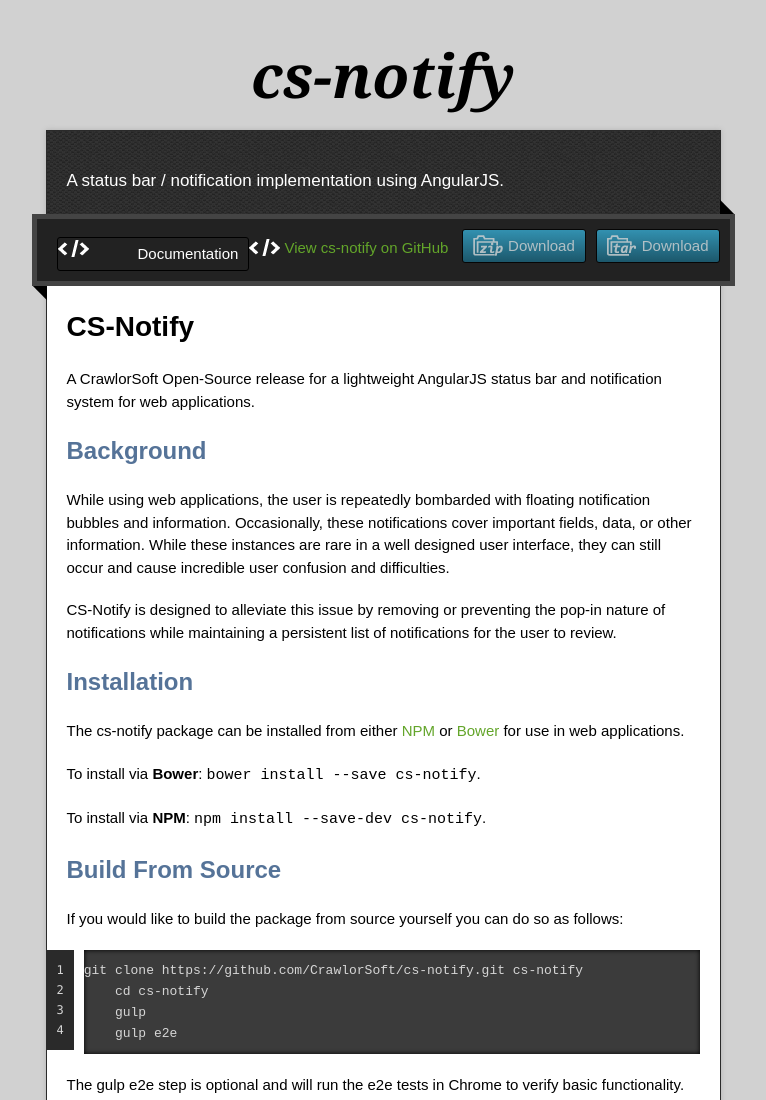
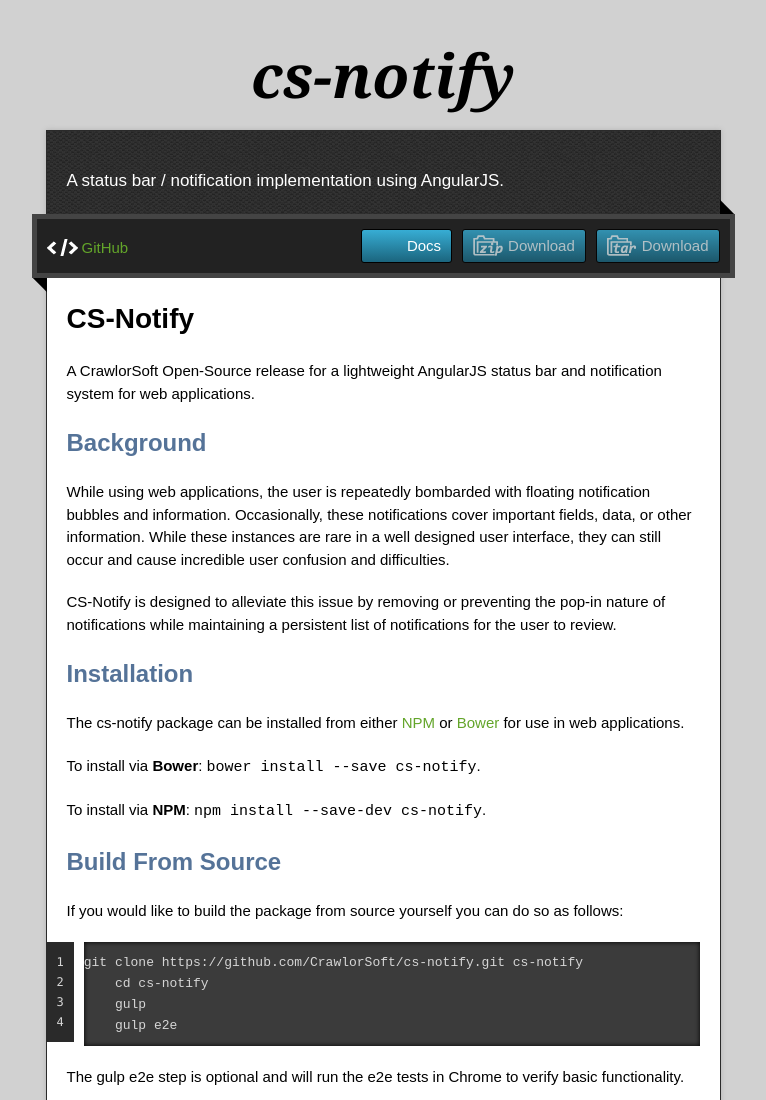
Before and after one commit to CrawlorSoft/cs-notify, a plain HTML site: page index.html in a window 1280 px wide. Shown: the top 1100 px of the page, without its empty margins (257-1023 px from the left). Drawn offline with nearby package versions, Linux system fonts and the light colour scheme.

Commit message:
Fixing stylesheet and javascript links. Fixing text for documentation link

```diff
--- a/index.html
+++ b/index.html
@@ -29,10 +29,10 @@
         <div id="main" role="main">
             <div class="download-bar">
                 <div class="inner">
-                    <a href="https://crawlorsoft.github.io/cs-notify/docs/" class="download-button code"><span>Documentation</span></a>
                     <a href="https://github.com/CrawlorSoft/cs-notify/tarball/master" class="download-button tar"><span>Download</span></a>
                     <a href="https://github.com/CrawlorSoft/cs-notify/zipball/master" class="download-button zip"><span>Download</span></a>
-                    <a href="https://github.com/CrawlorSoft/cs-notify" class="code">View cs-notify on GitHub</a>
+                    <a href="https://github.com/CrawlorSoft/cs-notify" class="code">GitHub</a>
+                    <a href="https://crawlorsoft.github.io/cs-notify/docs/" class="download-button"><span>Docs</span></a>
                 </div>
                 <span class="blc"></span><span class="trc"></span>
             </div>
```
Also changed, not shown: docs/index.html (+3 -3 lines).
